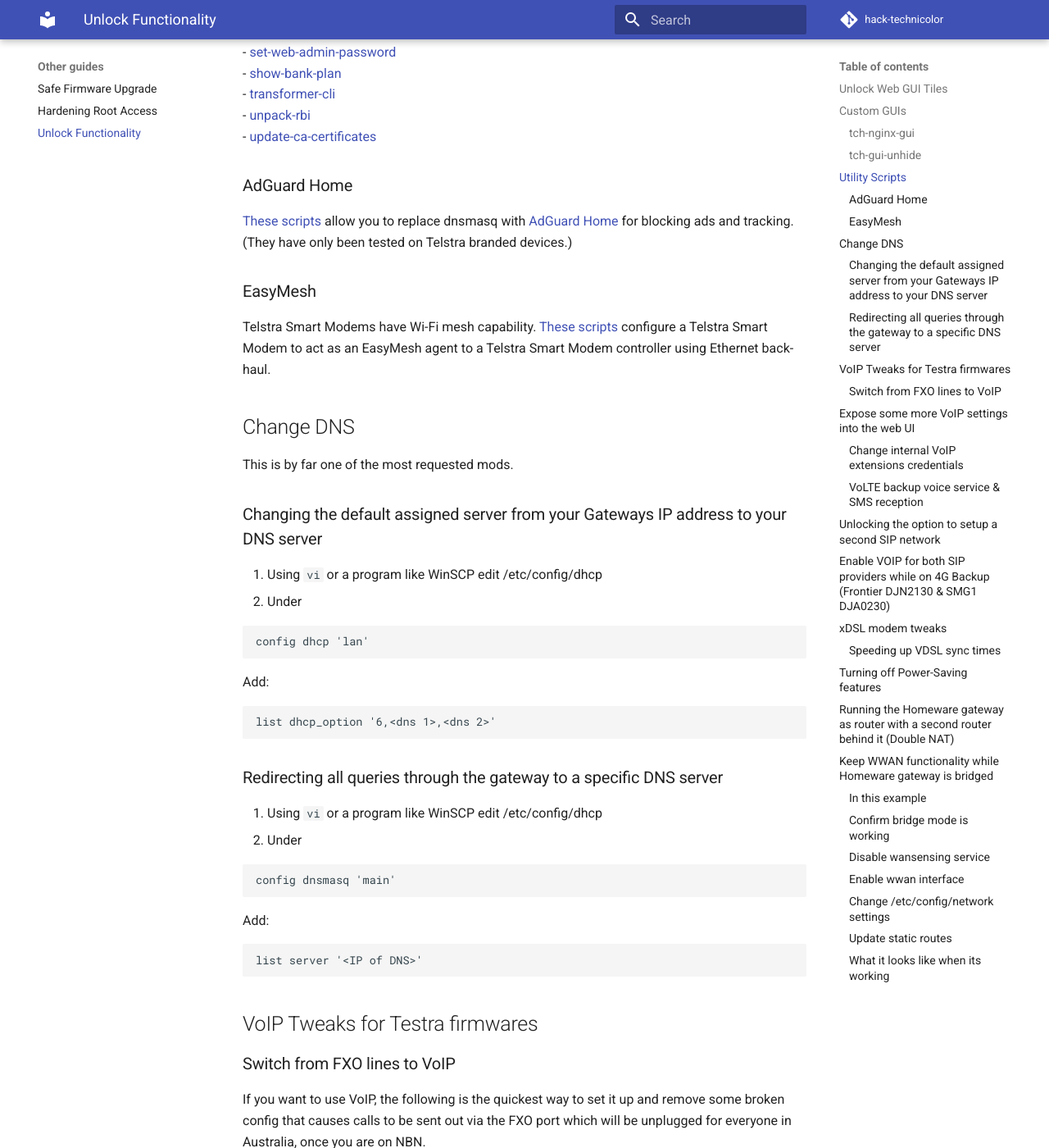
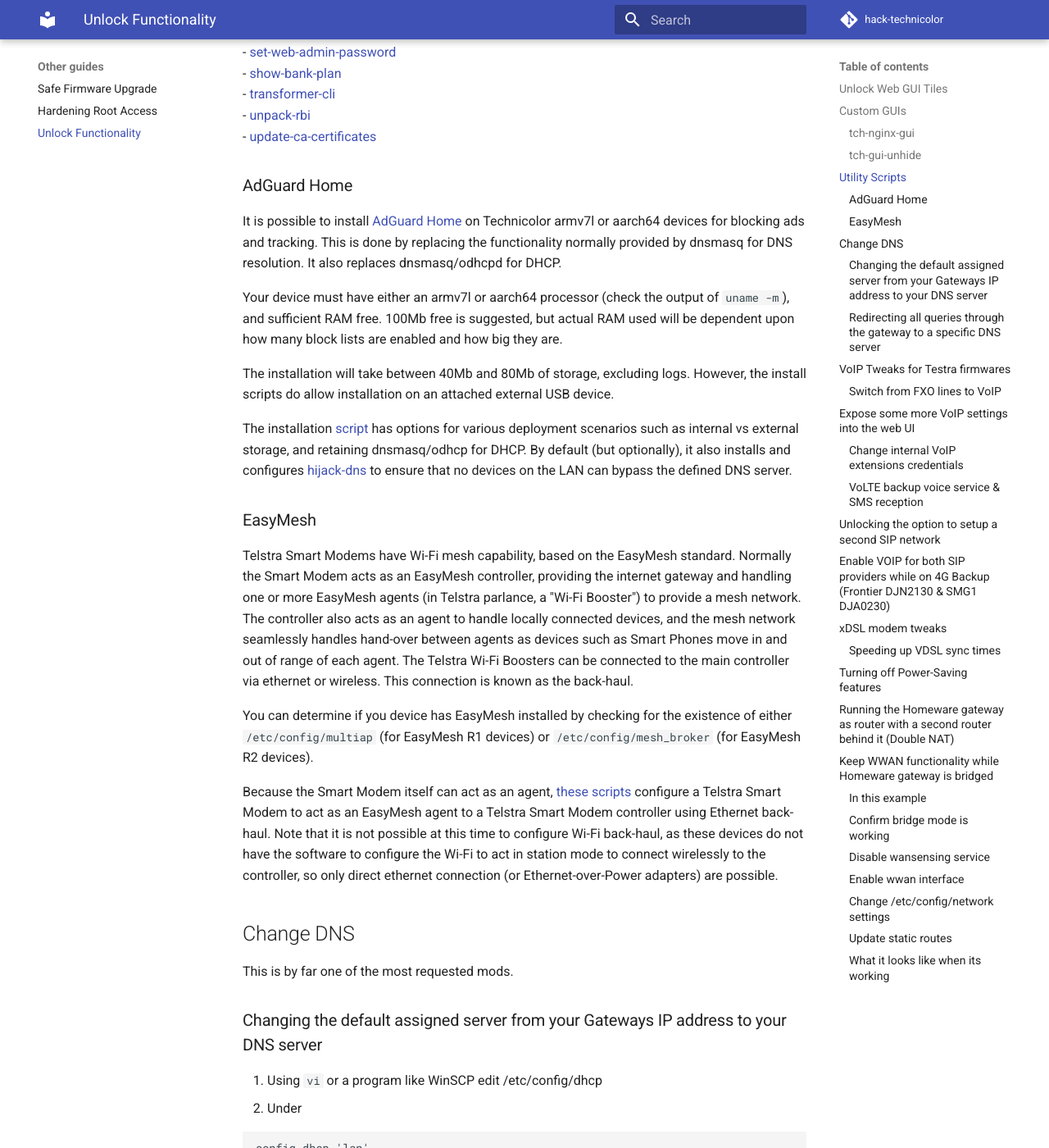
Before and after one commit to hack-technicolor/hack-technicolor, an MkDocs documentation site: the page built from docs/Unlock.md, in a window 1280 px wide and 1400 px high, scrolled down 2546 px. Shown: the whole window at 82% size. Built offline with MkDocs 1.6.1 and Material for MkDocs 9.7.7, drawn with Linux system fonts in a browser that asks for light colours; comment, search, counter and statistics services are not loaded.

Commit message:
Expanded AdGuard Home and EasyMesh info

```diff
--- a/docs/Unlock.md
+++ b/docs/Unlock.md
@@ -93,11 +93,21 @@
 
 ### AdGuard Home
 
-[These scripts](https://github.com/seud0nym/tch-gui-unhide/tree/master/adguard#readme) allow you to replace dnsmasq with [AdGuard Home](https://github.com/AdguardTeam/AdGuardHome) for blocking ads and tracking. (They have only been tested on Telstra branded devices.)
+It is possible to install [AdGuard Home](https://github.com/AdguardTeam/AdGuardHome) on Technicolor armv7l or aarch64 devices for blocking ads and tracking. This is done by replacing the functionality normally provided by dnsmasq for DNS resolution. It also replaces dnsmasq/odhcpd for DHCP.
+
+Your device must have either an armv7l or aarch64 processor (check the output of `uname -m`), and sufficient RAM free. 100Mb free is suggested, but actual RAM used will be dependent upon how many block lists are enabled and how big they are.
+
+The installation will take between 40Mb and 80Mb of storage, excluding logs. However, the install scripts do allow installation on an attached external USB device.
+
+The installation [script](https://github.com/seud0nym/tch-gui-unhide/tree/master/adguard#readme) has options for various deployment scenarios such as internal vs external storage, and retaining dnsmasq/odhcp for DHCP. By default (but optionally), it also installs and configures [hijack-dns](https://github.com/seud0nym/tch-gui-unhide/tree/master/utilities#hijack-dns) to ensure that no devices on the LAN can bypass the defined DNS server.
 
 ### EasyMesh
 
-Telstra Smart Modems have Wi-Fi mesh capability. [These scripts](https://github.com/seud0nym/tch-gui-unhide/tree/master/wifi-booster#readme) configure a Telstra Smart Modem to act as an EasyMesh agent to a Telstra Smart Modem controller using Ethernet back-haul.
+Telstra Smart Modems have Wi-Fi mesh capability, based on the EasyMesh standard. Normally the Smart Modem acts as an EasyMesh controller, providing the internet gateway and handling one or more EasyMesh agents (in Telstra parlance, a "Wi-Fi Booster") to provide a mesh network. The controller also acts as an agent to handle locally connected devices, and the mesh network seamlessly handles hand-over between agents as devices such as Smart Phones move in and out of range of each agent. The Telstra Wi-Fi Boosters can be connected to the main controller via ethernet or wireless. This connection is known as the back-haul.
+
+You can determine if you device has EasyMesh installed by checking for the existence of either `/etc/config/multiap` (for EasyMesh R1 devices) or `/etc/config/mesh_broker` (for EasyMesh R2 devices).
+
+Because the Smart Modem itself can act as an agent, [these scripts](https://github.com/seud0nym/tch-gui-unhide/tree/master/wifi-booster#readme) configure a Telstra Smart Modem to act as an EasyMesh agent to a Telstra Smart Modem controller using Ethernet back-haul. Note that it is not possible at this time to configure Wi-Fi back-haul, as these devices do not have the software to configure the Wi-Fi to act in station mode to connect wirelessly to the controller, so only direct ethernet connection (or Ethernet-over-Power adapters) are possible.
 
 ## Change DNS
 
```
